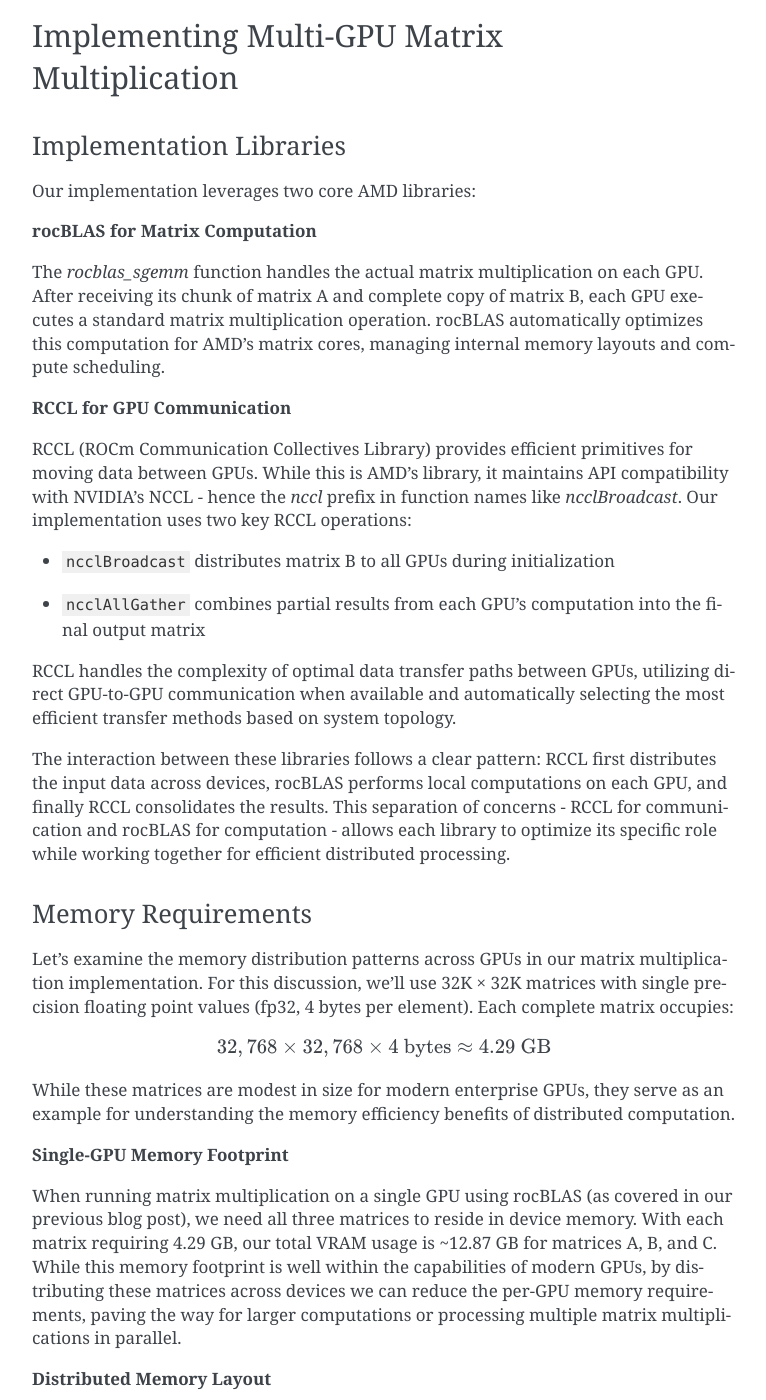
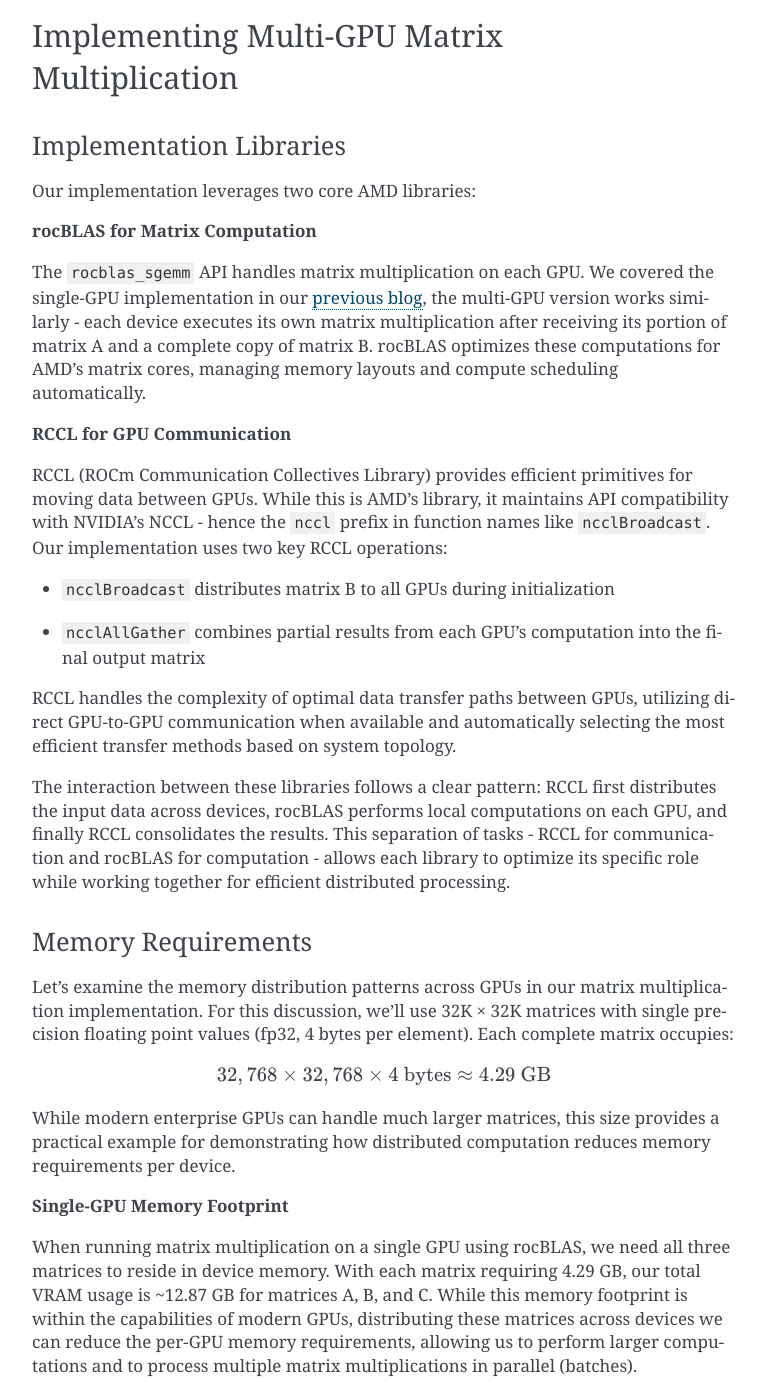
Before and after one commit to pebblesandweeds/rccl_gpu_matmul, a Sphinx documentation site: the page built from docs/source/rccl_gpu_matmul.rst, in a window 1280 px wide and 1400 px high, scrolled down 4064 px. Shown: the whole window, without its empty margins (366-1132 px from the left). Built offline with Sphinx 7.4.7, drawn with Linux system fonts in a browser that asks for light colours; some of the changed text lies outside the part shown.

Commit message:
Blog updates

```diff
--- a/docs/source/rccl_gpu_matmul.rst
+++ b/docs/source/rccl_gpu_matmul.rst
@@ -79,18 +79,18 @@
 
 **rocBLAS for Matrix Computation**
 
-The `rocblas_sgemm` function handles the actual matrix multiplication on each GPU. After receiving its chunk of matrix A and complete copy of matrix B, each GPU executes a standard matrix multiplication operation. rocBLAS automatically optimizes this computation for AMD's matrix cores, managing internal memory layouts and compute scheduling.
+The ``rocblas_sgemm`` API handles matrix multiplication on each GPU. We covered the single-GPU implementation in our `previous blog <https://blog.pebblesandweeds.com/gpu_matmul_blog.html#rocblas-sgemm-api>`_, the multi-GPU version works similarly - each device executes its own matrix multiplication after receiving its portion of matrix A and a complete copy of matrix B. rocBLAS optimizes these computations for AMD's matrix cores, managing memory layouts and compute scheduling automatically.
 
 **RCCL for GPU Communication**
 
-RCCL (ROCm Communication Collectives Library) provides efficient primitives for moving data between GPUs. While this is AMD's library, it maintains API compatibility with NVIDIA's NCCL - hence the `nccl` prefix in function names like `ncclBroadcast`. Our implementation uses two key RCCL operations:
+RCCL (ROCm Communication Collectives Library) provides efficient primitives for moving data between GPUs. While this is AMD's library, it maintains API compatibility with NVIDIA's NCCL - hence the ``nccl`` prefix in function names like ``ncclBroadcast``. Our implementation uses two key RCCL operations:
 
 * ``ncclBroadcast`` distributes matrix B to all GPUs during initialization
 * ``ncclAllGather`` combines partial results from each GPU's computation into the final output matrix
 
 RCCL handles the complexity of optimal data transfer paths between GPUs, utilizing direct GPU-to-GPU communication when available and automatically selecting the most efficient transfer methods based on system topology.
 
-The interaction between these libraries follows a clear pattern: RCCL first distributes the input data across devices, rocBLAS performs local computations on each GPU, and finally RCCL consolidates the results. This separation of concerns - RCCL for communication and rocBLAS for computation - allows each library to optimize its specific role while working together for efficient distributed processing.
+The interaction between these libraries follows a clear pattern: RCCL first distributes the input data across devices, rocBLAS performs local computations on each GPU, and finally RCCL consolidates the results. This separation of tasks - RCCL for communication and rocBLAS for computation - allows each library to optimize its specific role while working together for efficient distributed processing.
 
 Memory Requirements
 ^^^^^^^^^^^^^^^^^^^
@@ -101,11 +101,11 @@
 
    32,768 \times 32,768 \times 4 \text{ bytes} \approx 4.29 \text{ GB}
 
-While these matrices are modest in size for modern enterprise GPUs, they serve as an example for understanding the memory efficiency benefits of distributed computation.
+While modern enterprise GPUs can handle much larger matrices, this size provides a practical example for demonstrating how distributed computation reduces memory requirements per device.
 
 **Single-GPU Memory Footprint**
 
-When running matrix multiplication on a single GPU using rocBLAS (as covered in our previous blog post), we need all three matrices to reside in device memory. With each matrix requiring 4.29 GB, our total VRAM usage is ~12.87 GB for matrices A, B, and C. While this memory footprint is well within the capabilities of modern GPUs, by distributing these matrices across devices we can reduce the per-GPU memory requirements, paving the way for larger computations or processing multiple matrix multiplications in parallel.
+When running matrix multiplication on a single GPU using rocBLAS, we need all three matrices to reside in device memory. With each matrix requiring 4.29 GB, our total VRAM usage is ~12.87 GB for matrices A, B, and C. While this memory footprint is within the capabilities of modern GPUs, distributing these matrices across devices we can reduce the per-GPU memory requirements, allowing us to perform larger computations and to process multiple matrix multiplications in parallel (batches).
 
 **Distributed Memory Layout**
 
@@ -117,7 +117,7 @@
 
 This distribution strategy requires ~5.36 GB per GPU compared to the 12.87 GB needed for single-GPU execution. The reduction stems from dividing matrices A and C across devices while broadcasting B to each GPU. While in this example our memory savings are modest, this pattern becomes increasingly important when scaling to larger matrices or processing multiple matrix multiplications in parallel.
 
-It's worth noting that in real-world deep learning applications, we typically process batches of matrix multiplications rather than single operations. While batched operations are beyond the scope of this blog post, the memory distribution strategy demonstrated here - chunking A and C while broadcasting B - provides an efficient foundation for handling these larger workloads.
+It's worth noting that in real world deep learning applications, we typically process batches of matrix multiplications rather than single operations. While batched operations are beyond the scope of this blog post, the memory distribution strategy demonstrated here (chunking A and C while broadcasting B) provides a foundation for handling these larger workloads using less VRAM.
 
 RCCL Implementation Considerations
 ^^^^^^^^^^^^^^^^^^^^^^^^^^^^^^^^^^
@@ -130,28 +130,23 @@
 
 * Initial distribution of matrix chunks across devices
 * Broadcasting matrix B to all GPUs
-* Final gathering of results
+* Final gathering of results using ncclAllGather
 
-The impact of these transfers depends on the system's GPU interconnect topology. Modern servers typically connect GPUs through PCIe (offering ~64GB/s bidirectional bandwidth) or vendor-specific interconnects like AMD's Infinity Fabric™ (providing higher bandwidth direct GPU-to-GPU communication). RCCL automatically selects optimal transfer paths based on the available hardware.
+The impact of these transfers depends on the system's GPU interconnect topology. Modern servers typically connect GPUs through PCIe or vendor-specific interconnects providing high bandwidth direct GPU-to-GPU communication. RCCL automatically selects optimal transfer paths based on the available hardware.
 
 **Stream Management and Execution Flow**
 
-Our implementation uses HIP streams to manage execution flow on each GPU. Streams provide essential mechanisms for:
+Our implementation creates independent HIP streams per GPU to manage asynchronous operations. The streams coordinate:
 
-* Queueing operations in the correct order
-* Enabling asynchronous execution where possible
-* Maintaining synchronization points between computation phases
+* Asynchronous memory transfers between host and device
+* RCCL collective operations (broadcasts and gathers)
+* rocBLAS matrix multiplication kernels
 
-While RCCL operations themselves are asynchronous, we ensure completion of each phase before proceeding to the next through explicit synchronization points. This careful orchestration of computation and communication enables our implementation to achieve near-linear speedup across multiple GPUs while maintaining numerical accuracy.
+The code uses RCCL's group start end semantics to batch communication operations, with explicit synchronization through hipStreamSynchronize and hipDeviceSynchronize ensuring completion at critical points.
 
 **Workload Distribution Strategy**
 
-The size of matrix chunks assigned to each GPU presents a straightforward tradeoff:
-
-* Larger chunks reduce the relative overhead of communication
-* Smaller chunks provide more flexible load balancing
-
-For our matrix multiplication case, we opted for simple equal-sized chunks since the computation is naturally balanced. This approach minimizes coordination overhead while maintaining good GPU utilization across devices.
+The implementation divides matrix A into equal-sized chunks across available GPUs, with each device processing an equal portion of rows. Matrix B is broadcast in full to all devices. Each GPU computes its portion of the final result matrix C, which is then gathered using ncclAllGather to reconstruct the complete output.
 
 Through this design, we minimize the overhead inherent in distributed computation while maximizing hardware utilization. The approach scales efficiently with additional GPUs while preserving the computational benefits of rocBLAS's optimized matrix operations on each device.
 
```
